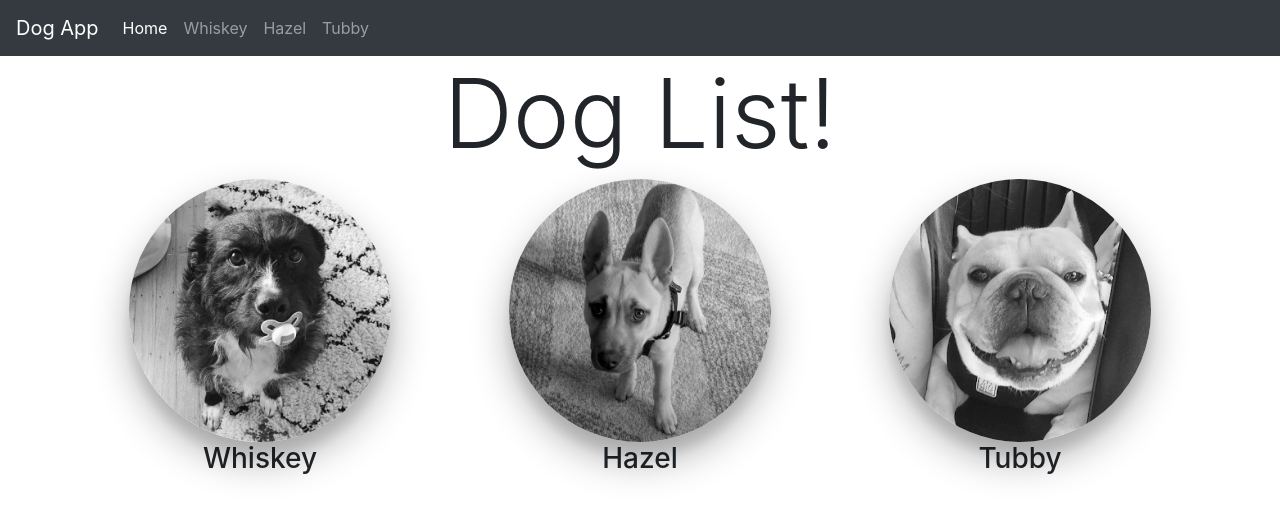
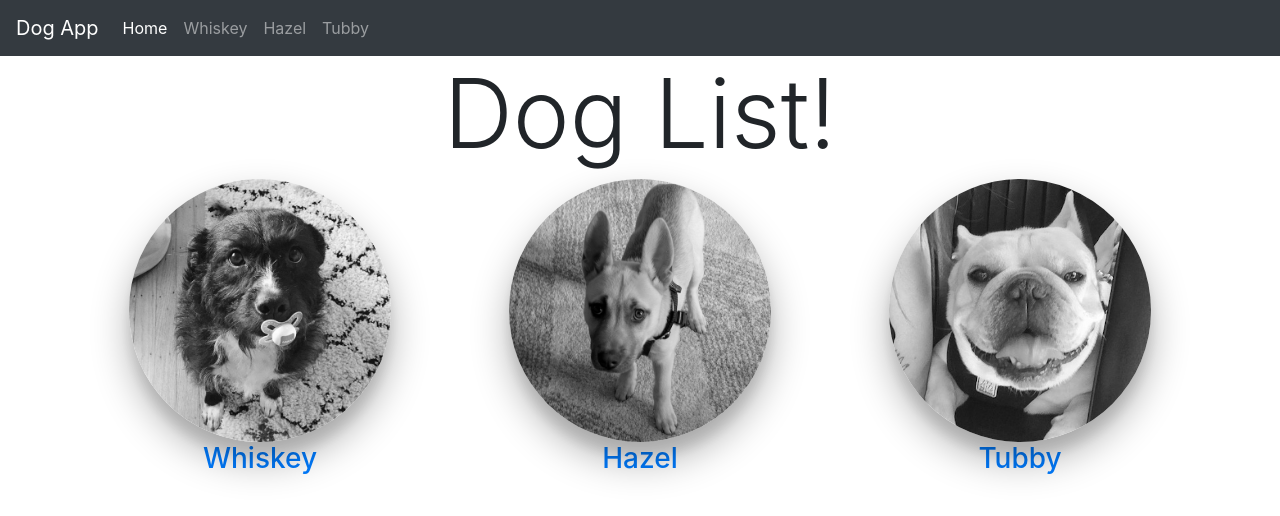
Before and after one commit to JuliaGood/dog-shelter, a React (Create React App) app: page /dogs in a window 1280 px wide. Shown: the top 516 px of the page. Built offline with nearby package versions, Linux system fonts and the light colour scheme.

Commit message:
adding LINK to each DOG-name in the DogList component

```diff
--- a/src/DogList.js
+++ b/src/DogList.js
@@ -1,5 +1,6 @@
 import React, {Component} from 'react';
 import './DogList.css';
+import {Link} from 'react-router-dom';
 
 class DogList extends Component {
   render() {
@@ -12,7 +13,7 @@
               this.props.dogs.map((dog) => (
                 <div className='Dog col-md-6 col-lg-4 text-center' key={dog.name} >
                   <img src={dog.src} alt={dog.name} />
-                  <h3>{dog.name}</h3>
+                  <h3><Link to={`/dogs/${dog.name}`} >{dog.name}</Link></h3>
                 </div>
               ))
             }
```
